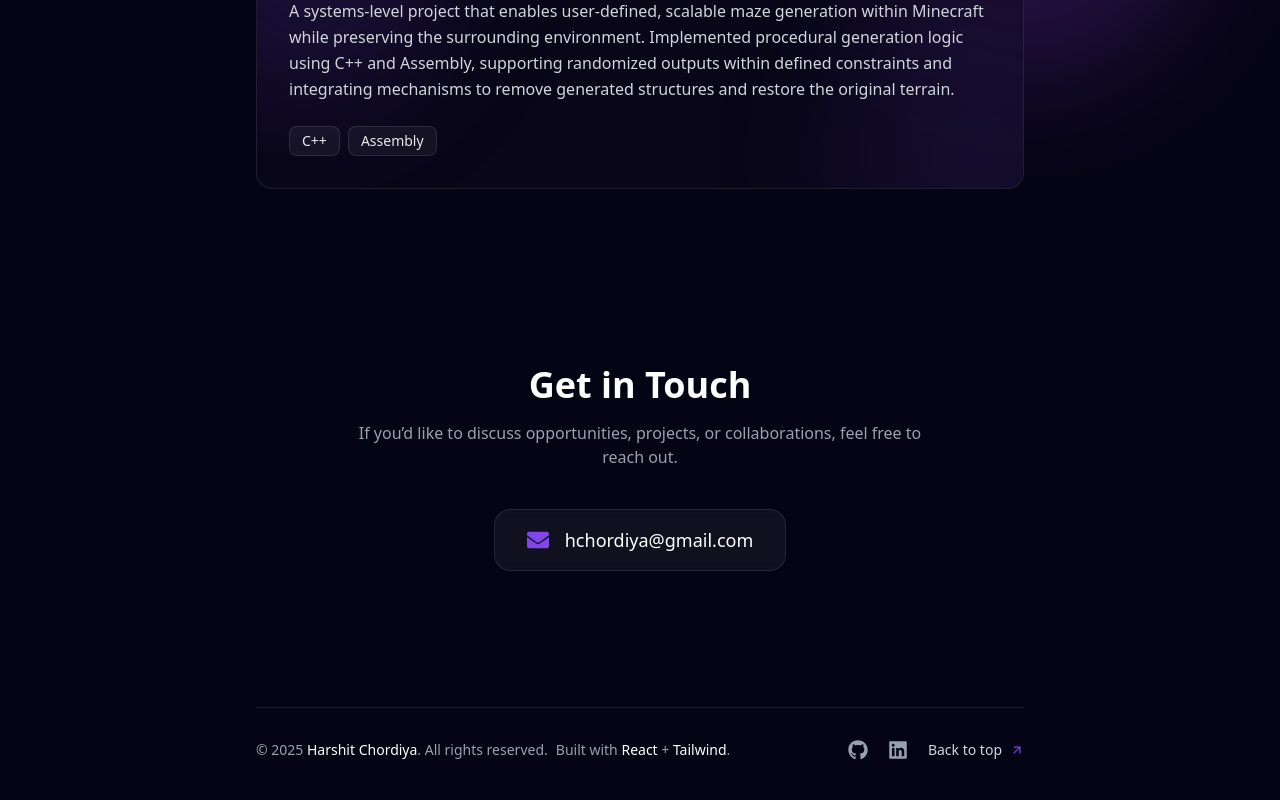
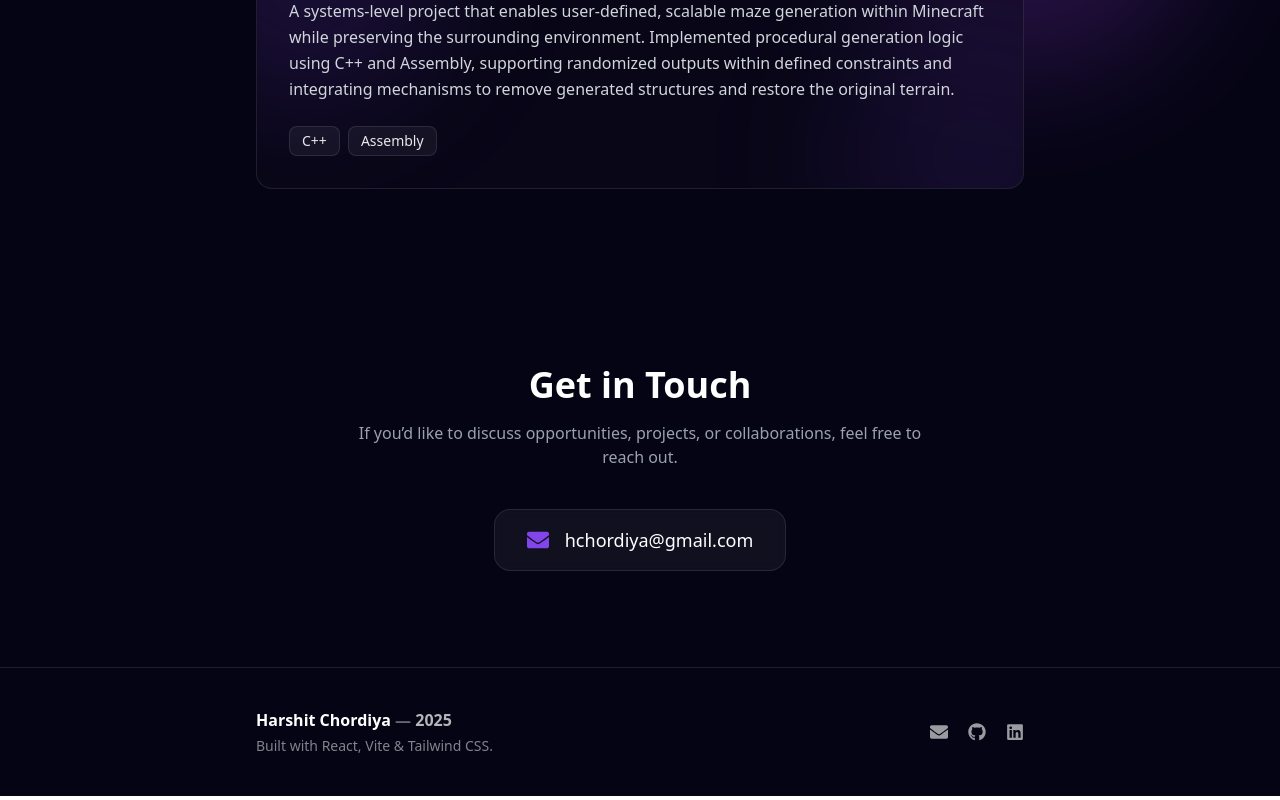
Before and after one commit to shookethnasty/portfolio-website-, a React (Vite) app in the folder portfolio/: page / in a window 1280 px wide. Shown: the part 5226-6026 px from the top of the page. Built offline with nearby package versions, Linux system fonts and the light colour scheme.

Commit message:
Added the section of footer

```diff
--- a/portfolio/src/components/Footer/Footer.jsx
+++ b/portfolio/src/components/Footer/Footer.jsx
@@ -1,51 +1,50 @@
 import React from "react";
-import { FaGithub, FaLinkedin } from "react-icons/fa";
-import { FiArrowUpRight } from "react-icons/fi";
+import { FaGithub, FaLinkedin, FaEnvelope } from "react-icons/fa";
 
 const Footer = () => {
   const year = new Date().getFullYear();
 
   return (
-    <footer className="px-[7vw] md:px-[7vw] lg:px-[20vw] py-10">
-      <div className="border-t border-white/10 pt-8 flex flex-col md:flex-row items-center justify-between gap-5">
+    <footer className="px-[7vw] md:px-[7vw] lg:px-[20vw] py-10 border-t border-white/10">
+      <div className="flex flex-col md:flex-row items-center justify-between gap-6">
         {/* Left */}
-        <p className="text-sm text-gray-400 text-center md:text-left">
-          © {year} <span className="text-white">Harshit Chordiya</span>. All rights reserved.
-          <span className="block md:inline md:ml-2">
-            Built with <span className="text-white">React</span> +{" "}
-            <span className="text-white">Tailwind</span>.
-          </span>
-        </p>
+        <div className="text-center md:text-left">
+          <p className="text-white font-semibold">
+            Harshit Chordiya <span className="text-white/40">—</span>{" "}
+            <span className="text-white/70">{year}</span>
+          </p>
+          <p className="text-sm text-white/50 mt-1">
+            Built with React, Vite & Tailwind CSS.
+          </p>
+        </div>
 
         {/* Right */}
         <div className="flex items-center gap-5">
           <a
+            href="mailto:hchordiya@gmail.com"
+            className="text-white/60 hover:text-[#8245ec] transition"
+            aria-label="Email"
+          >
+            <FaEnvelope size={18} />
+          </a>
+          <a
             href="https://github.com/shookethnasty"
             target="_blank"
             rel="noopener noreferrer"
-            className="text-gray-400 hover:text-[#8245ec] transition"
+            className="text-white/60 hover:text-[#8245ec] transition"
             aria-label="GitHub"
           >
-            <FaGithub size={20} />
+            <FaGithub size={18} />
           </a>
-
           <a
             href="https://www.linkedin.com/in/harshit-chordiya-7b1711281/"
             target="_blank"
             rel="noopener noreferrer"
-            className="text-gray-400 hover:text-[#8245ec] transition"
+            className="text-white/60 hover:text-[#8245ec] transition"
             aria-label="LinkedIn"
           >
-            <FaLinkedin size={20} />
+            <FaLinkedin size={18} />
           </a>
-
-          <button
-            onClick={() => document.getElementById("about")?.scrollIntoView({ behavior: "smooth" })}
-            className="group inline-flex items-center gap-2 text-sm text-gray-300 hover:text-white transition"
-          >
-            Back to top
-            <FiArrowUpRight className="text-[#8245ec] group-hover:translate-x-0.5 group-hover:-translate-y-0.5 transition" />
-          </button>
         </div>
       </div>
     </footer>
```
